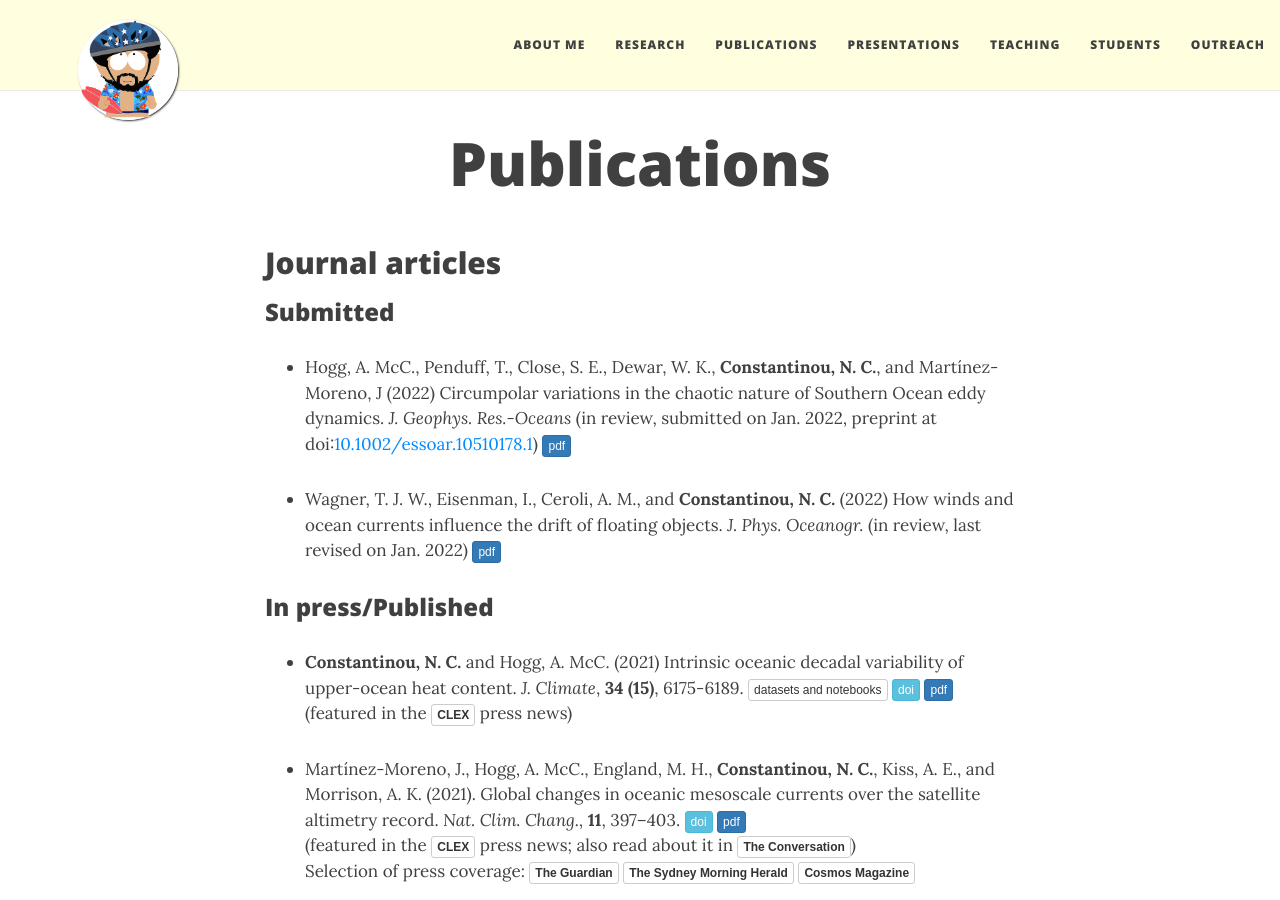
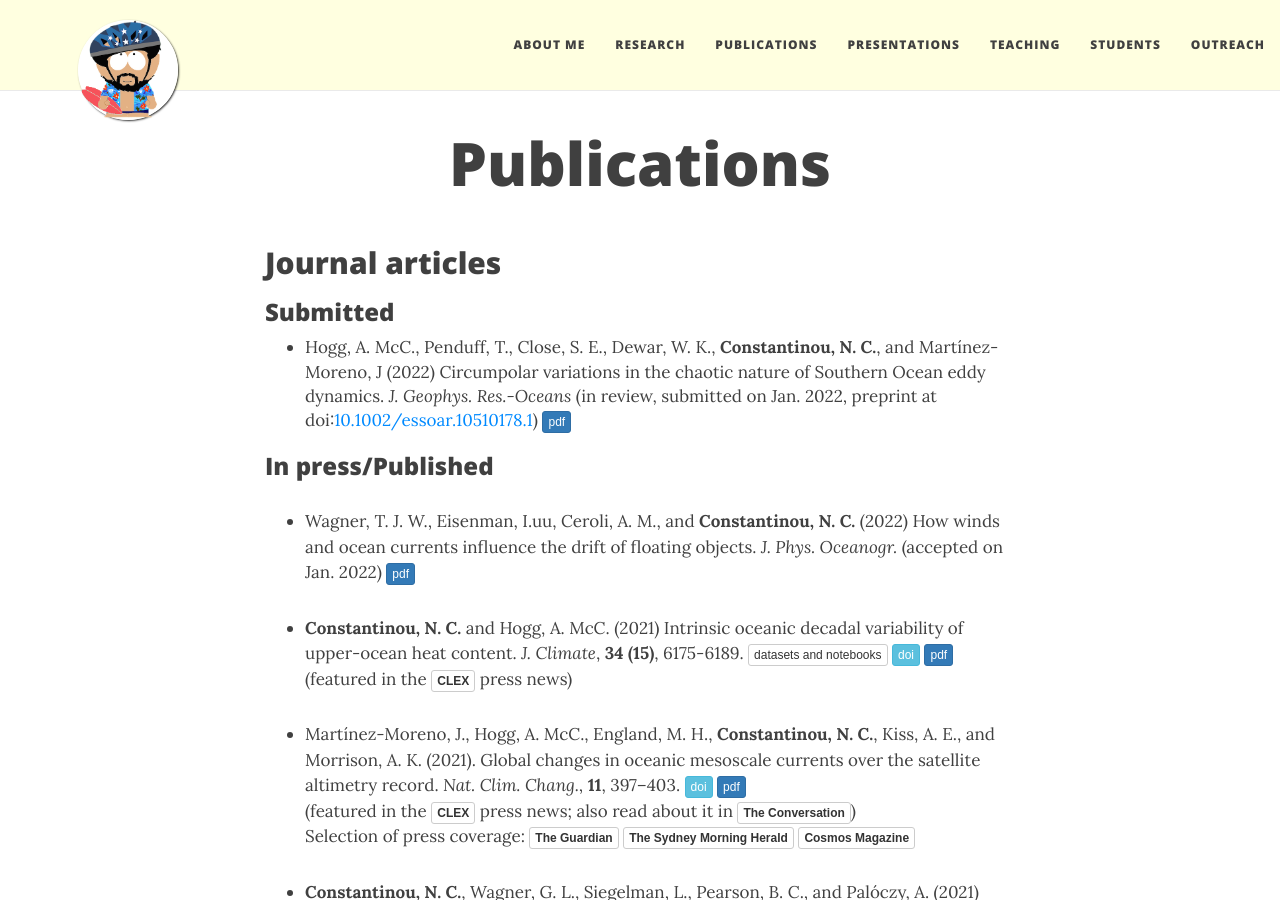
Before and after one commit to navidcy/navidcy.github.io, a Jekyll site: the page built from publications.md, in a window 1280 px wide and 900 px high. Built offline with Jekyll 4.4.1, drawn with Linux system fonts in a browser that asks for light colours; nearby versions of some CDN libraries; comment, search, counter and statistics services are not loaded.

Commit message:
Update publications.md

```diff
--- a/publications.md
+++ b/publications.md
@@ -19,10 +19,9 @@
 
  - Hogg, A. McC., Penduff, T., Close, S. E., Dewar, W. K., **Constantinou, N. C.**, and Martínez-Moreno, J  (2022) Circumpolar variations in the chaotic nature of Southern Ocean eddy dynamics. _J. Geophys. Res.-Oceans_ (in review, submitted on Jan. 2022, preprint at doi:<a href="https://doi.org/10.1002/essoar.10510178.1">10.1002/essoar.10510178.1</a>) [<span class="btn btn-primary btn-xs{{end}}" style="font-family:sans-serif;">pdf</span>][occiput-SO]
 
-- Wagner, T. J. W., Eisenman, I., Ceroli, A. M., and **Constantinou, N. C.** (2022) How winds and ocean currents influence the drift of floating objects. _J. Phys. Oceanogr._ (in review, last revised on Jan. 2022) [<span class="btn btn-primary btn-xs{{end}}" style="font-family:sans-serif;">pdf</span>][objectdrift]
+### In press/Published
 
-
-### In press/Published
+- Wagner, T. J. W., Eisenman, I.uu, Ceroli, A. M., and **Constantinou, N. C.** (2022) How winds and ocean currents influence the drift of floating objects. _J. Phys. Oceanogr._ (accepted on Jan. 2022) [<span class="btn btn-primary btn-xs{{end}}" style="font-family:sans-serif;">pdf</span>][objectdrift]
 
 - **Constantinou, N. C.** and  Hogg, A. McC. (2021) Intrinsic oceanic decadal variability of upper-ocean heat content. _J. Climate_, **34 (15)**, 6175-6189. [<span class="btn btn-default btn-xs{{end}}" style="font-family:sans-serif;">datasets and notebooks</span>][JClimateUOHC-repo]{:target="_blank"} [<span class="btn btn-info btn-xs{{end}}" style="font-family:sans-serif;">doi</span>][intrinsic-ocean-var-doi]{:target="_blank"} [<span class="btn btn-primary btn-xs{{end}}" style="font-family:sans-serif;">pdf</span>][intrinsic-ocean-var] <span align="right" class='altmetric-embed' data-badge-type="2" data-condensed="true" data-hide-less-than="2" data-doi="10.1175/JCLI-D-20-0962.1"></span> <br/>
 (featured in the [<span class="btn btn-default btn-xs{{end}}" style="font-family:sans-serif;"><b>CLEX</b></span>][JClimateUOHC-clexbrief]{:target="_blank"} press news)
```
